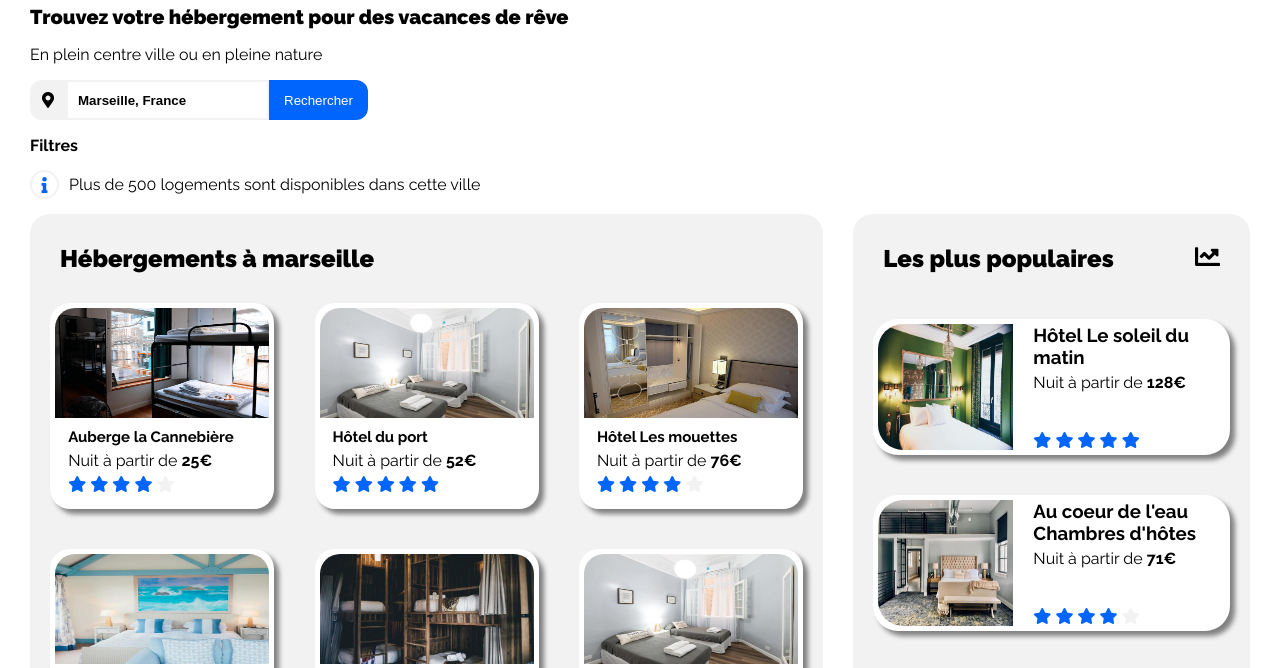
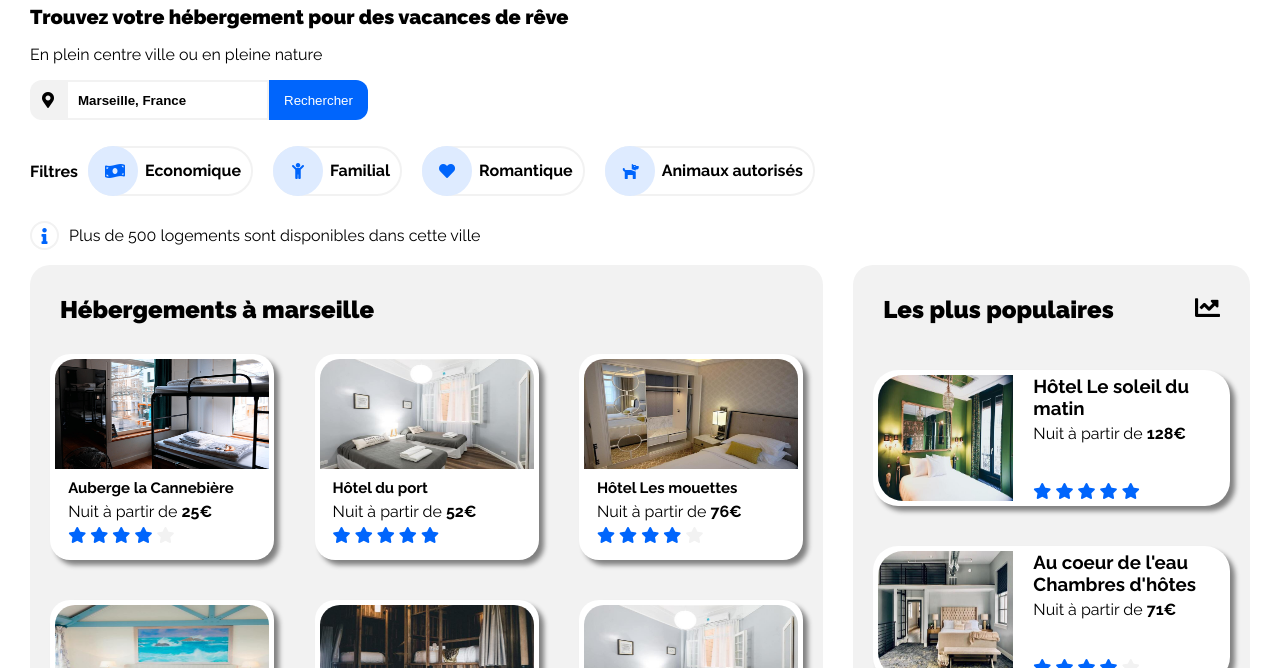
Before and after one commit to Will33ELS/Reservia, a plain HTML site: page index.html in a window 1280 px wide. Shown: the part 97-765 px from the top of the page. Drawn offline with Linux system fonts and the light colour scheme.

Commit message:
Ajout: - Section Filtre Correction à apporter: - Ajouter l'ancrage sur les filtres - Ajouter animation sur les filtres

```diff
--- a/css/style.css
+++ b/css/style.css
@@ -126,22 +126,29 @@ ul{
 
 /* FILTRES */
 .filtres{
-    display: inline-flex;
+    display: flex;
+    align-items: center;
+    flex-wrap: wrap;
+    align-content: stretch;
 }
 .filtre-title{
     font-weight: 700;
 }
 .filtre-item{
+    margin: 10px;
+    height: 50px;
+    box-sizing: border-box;
+    padding-left: 55px;
+    padding-right: 10px;
     position: relative;
-    display: flex;
-    flex-wrap: wrap;
-    align-items: stretch;
-    margin: 20px;
     border: #F2F2F2 2px solid;
     border-radius: 50px;
 }
 .filtre-item-icon{
-    display: flex;
+    position: absolute;
+    top: -2px;
+    left: -2px;
+    box-sizing: border-box;
     color: #0065FC;
     background-color: #DEEBFF;
     border: #DEEBFF 2px solid;
@@ -160,6 +167,7 @@ ul{
     width: 1%;
     min-width: 0;
     margin-bottom: 0;
+    line-height: 46px;
 }
 
 /* INFORMATIONS */
--- a/index.html
+++ b/index.html
@@ -38,32 +38,30 @@
         </form>
         <div class="filtres">
             <span class="filtre-title">Filtres</span>
-            <!--<div class="filtre-item">
+            <div class="filtre-item">
                 <span class="filtre-item-icon">
                     <i class="fas fa-money-bill-wave"></i>
                 </span>
-                <span class="filtre-item-text">
-                Economique
-                </span>
+                <span class="filtre-item-text">Economique</span>
             </div>
             <div class="filtre-item">
                 <span class="filtre-item-icon">
                     <i class="fas fa-1x fa-child"></i>
                 </span>
-                Familial
+                <span class="filtre-item-text">Familial</span>
             </div>
             <div class="filtre-item">
                 <span class="filtre-item-icon">
                     <i class="fas fa-heart"></i>
                 </span>
-                Romantique
+                <span class="filtre-item-text">Romantique</span>
             </div>
             <div class="filtre-item">
                 <span class="filtre-item-icon">
                 <i class="fas fa-dog"></i>
                 </span>
-                Animaux autorisés
-            </div>-->
+                <span class="filtre-item-text">Animaux autorisés</span>
+            </div>
         </div>
         <div class="informations">
             <i class="fas fa-info"></i>
```
